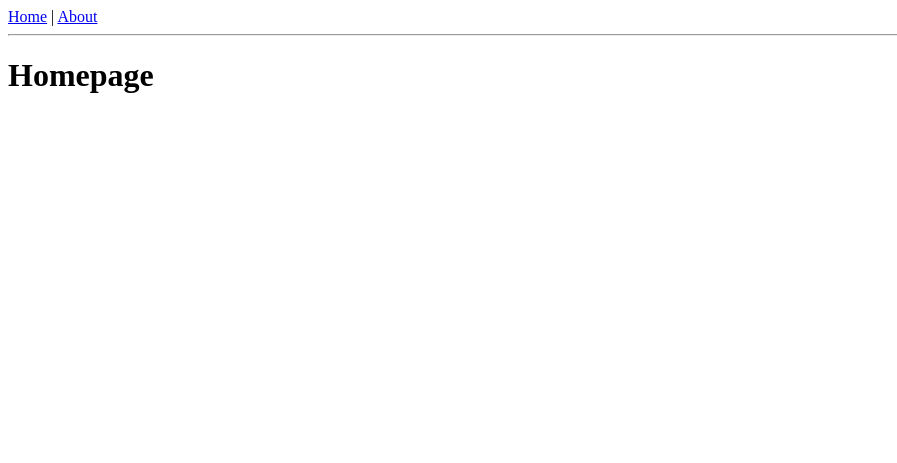
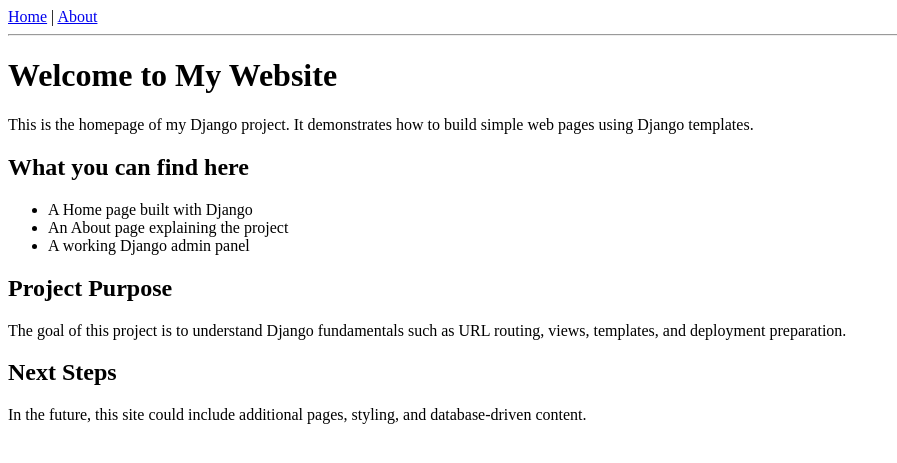
Before and after one commit to BlessyKhadka/django-pages-app, a Django app: template templates/home.html in a window 1280 px wide. Shown: the top 463 px of the page, without its empty margins (0-897 px from the left). Run offline with Django 4.2, Linux system fonts and the light colour scheme; the template is opened without the code that fills it, so the values that code supplies are empty.

Commit message:
Update Home page content

```diff
--- a/templates/home.html
+++ b/templates/home.html
@@ -1,5 +1,29 @@
 {% extends "base.html" %}
 
 {% block content %}
-<h1>Homepage</h1>
+<h1>Welcome to My Website</h1>
+
+<p>
+  This is the homepage of my Django project. It demonstrates how to build
+  simple web pages using Django templates.
+</p>
+
+<h2>What you can find here</h2>
+<ul>
+  <li>A Home page built with Django</li>
+  <li>An About page explaining the project</li>
+  <li>A working Django admin panel</li>
+</ul>
+
+<h2>Project Purpose</h2>
+<p>
+  The goal of this project is to understand Django fundamentals such as
+  URL routing, views, templates, and deployment preparation.
+</p>
+
+<h2>Next Steps</h2>
+<p>
+  In the future, this site could include additional pages, styling,
+  and database-driven content.
+</p>
 {% endblock content %}
```
